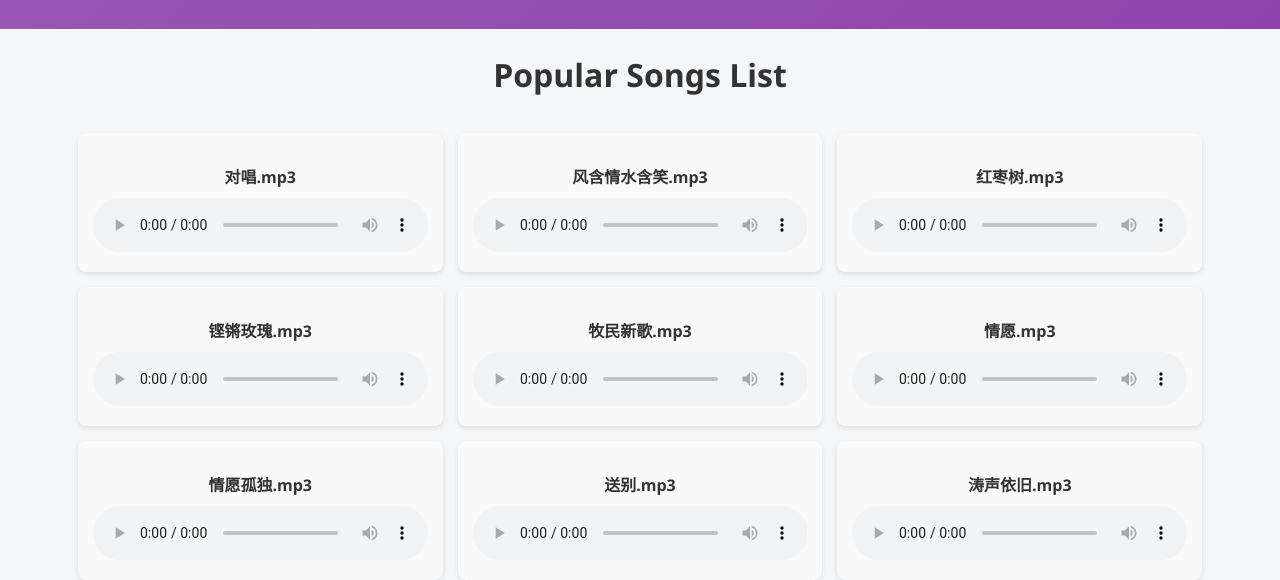
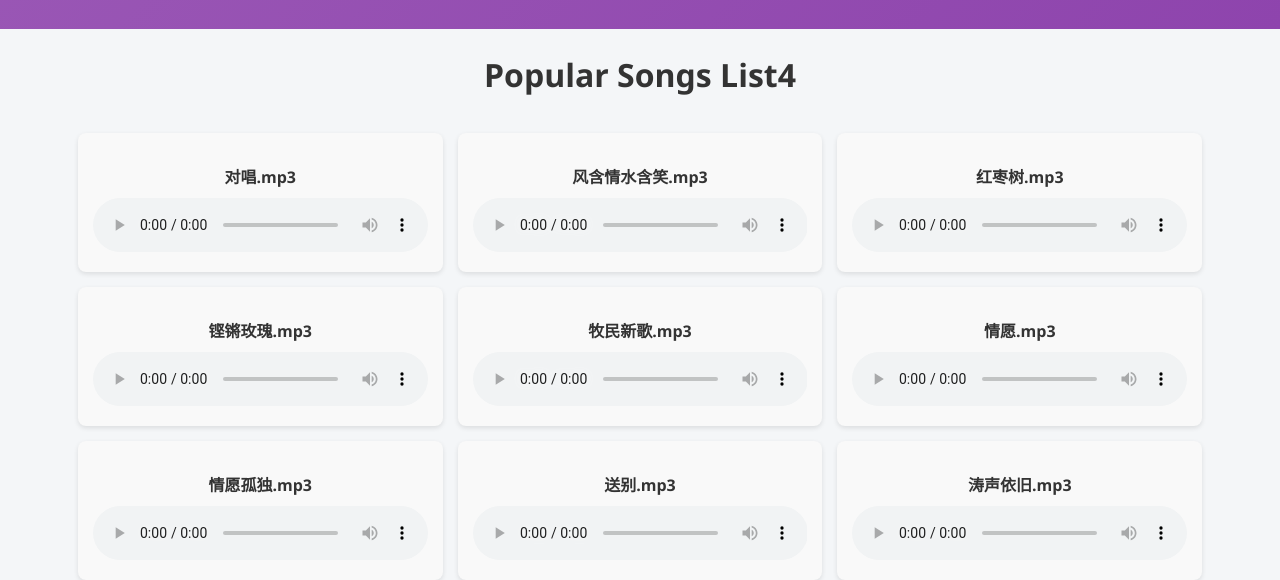
Before and after one commit to Hangang-png/SongsList9, a website built with Vite: page index.html in a window 1280 px wide. Shown: the part 220-800 px from the top of the page. Built offline with nearby package versions, Linux system fonts and the light colour scheme.

Commit message:
Initial commit

```diff
--- a/index.html
+++ b/index.html
@@ -22,7 +22,7 @@
 	  </div>
 	</header>
 
-  <h1>Popular Songs List</h1>
+  <h1>Popular Songs List4</h1>
   <div id="song-list"></div>
 
   <footer class="footer">
```
